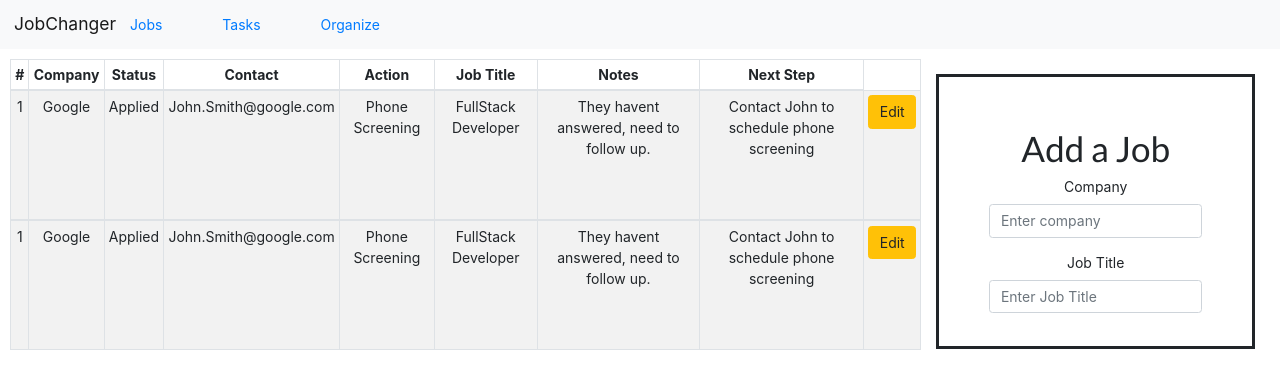
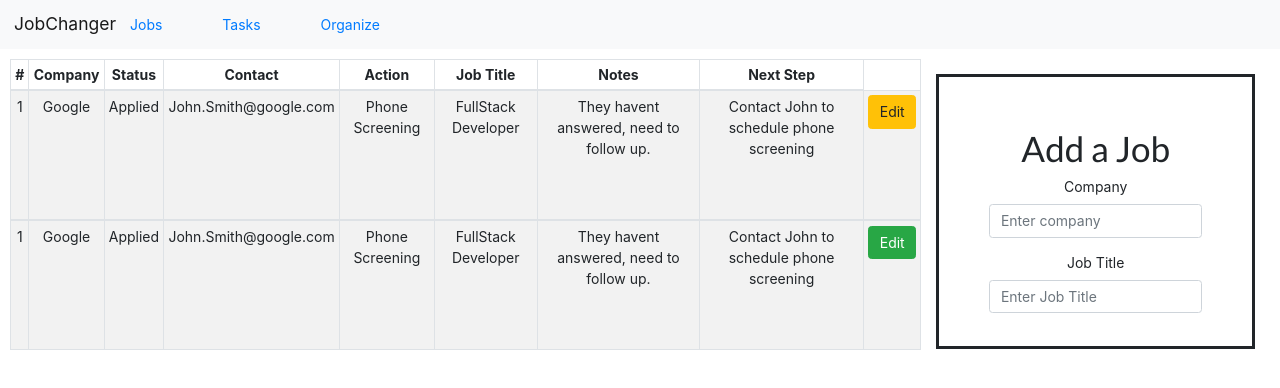
Before and after one commit to Lix311/jobchanger-front, a React (Create React App) app: page /jobs in a window 1280 px wide. Shown: the top 388 px of the page. Built offline with nearby package versions, Linux system fonts and the light colour scheme; no server answers.

Commit message:
please work

```diff
--- a/src/Containers/UserJobsContainer.js
+++ b/src/Containers/UserJobsContainer.js
@@ -64,7 +64,7 @@ const UserJobsContainer = (props) => {
                     <td>FullStack Developer </td>
                     <td>They havent answered, need to follow up.</td>
                     <td>Contact John to schedule phone screening</td>
-                    <td><Button variant="warning">Edit</Button>{' '}</td>
+                    <td><Button variant="success">Edit</Button>{' '}</td>
                     </tr>
                     </tbody>
             </Table>
```
Also changed, not shown: 1 other file (tests, documents, lock files or other folders).
